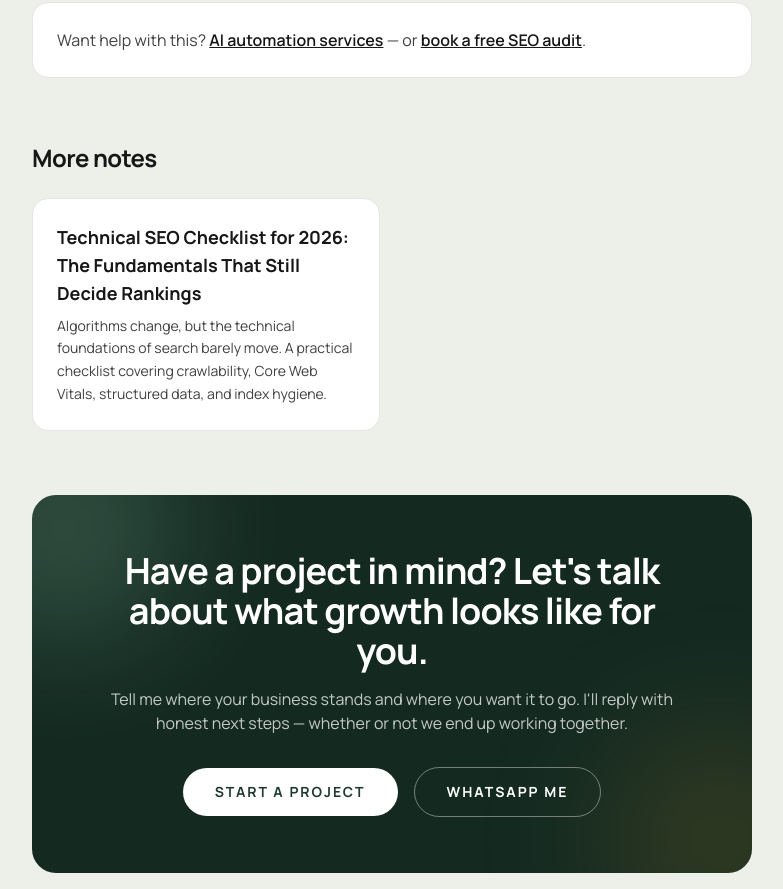
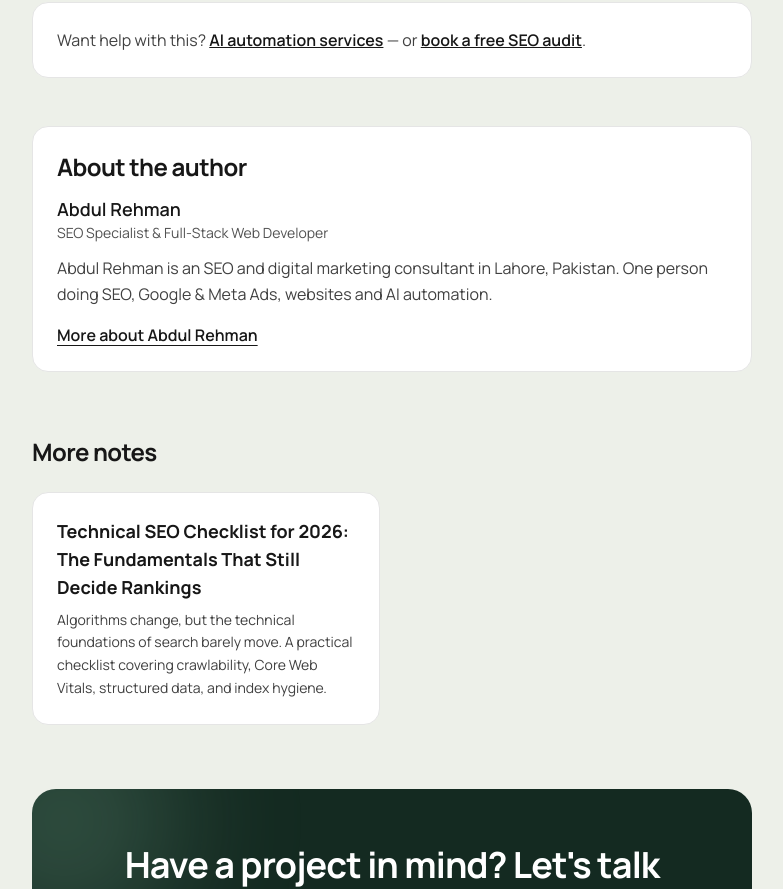
Before and after one commit to bodycartoon0111-netizen/abdul-rehman-portfolio, a Next.js app: page /blog/ai-automation-small-marketing-team in a window 1280 px wide. Shown: the part 1960-2849 px from the top of the page, without its empty margins (248-1031 px from the left). Built offline with nearby package versions, Linux system fonts and the light colour scheme; no server answers.

Commit message:
Add About the author box to blog posts; share Person schema

```diff
--- a/app/blog/[slug]/page.tsx
+++ b/app/blog/[slug]/page.tsx
@@ -2,7 +2,7 @@ import type { Metadata } from "next";
 import Link from "next/link";
 import { notFound } from "next/navigation";
 import { getPostBySlug, getPostSlugs, blogPosts } from "@/data/blog";
-import { absoluteUrl, buildBreadcrumbJsonLd, siteUrl } from "@/lib/seo";
+import { absoluteUrl, buildBreadcrumbJsonLd, buildPersonJsonLd } from "@/lib/seo";
 import { JsonLd } from "@/components/seo/JsonLd";
 import Breadcrumbs from "@/components/sections/Breadcrumbs";
 import CtaBand from "@/components/sections/CtaBand";
@@ -45,8 +45,7 @@ export default async function BlogPostPage({ params }: PageProps) {
   const post = getPostBySlug(slug);
   if (!post) notFound();
 
-  const base = siteUrl();
-  const pageUrl = absoluteUrl(`/blog/${post.slug}`);
+    const pageUrl = absoluteUrl(`/blog/${post.slug}`);
 
   const related = blogPosts.filter((p) => p.slug !== post.slug).slice(0, 2); const serviceHref = post.category === "AI Automation" ? "/services/ai-automation" : "/services/seo"; const serviceLabel = post.category === "AI Automation" ? "AI automation services" : "SEO services in Lahore";
 
@@ -61,8 +60,8 @@ export default async function BlogPostPage({ params }: PageProps) {
     datePublished: post.publishedAt,
     dateModified: post.updatedAt ?? post.publishedAt,
     mainEntityOfPage: pageUrl,
-    author: { "@type": "Person", name: "Abdul Rehman", url: base },
-    publisher: { "@type": "Person", name: "Abdul Rehman", url: base },
+    author: buildPersonJsonLd(),
+    publisher: buildPersonJsonLd(),
   };
 
   const breadcrumbLd = buildBreadcrumbJsonLd([
@@ -138,7 +137,7 @@ export default async function BlogPostPage({ params }: PageProps) {
         </footer>
       <aside className="mt-12 rounded-2xl border border-neutral-200 bg-white p-6"><p className="leading-relaxed text-neutral-700">Want help with this? <Link href={serviceHref} className="font-semibold text-neutral-900 underline">{serviceLabel}</Link> — or <Link href="/contact" className="font-semibold text-neutral-900 underline">book a free SEO audit</Link>.</p></aside></article>
 
-      {related.length > 0 && (
+      <section aria-labelledby="author-heading" className="mt-12 rounded-2xl border border-neutral-200 bg-white p-6"><h2 id="author-heading" className="text-2xl font-bold tracking-tight text-neutral-900">About the author</h2><p className="mt-3 text-lg font-semibold text-neutral-900">Abdul Rehman</p><p className="text-sm text-neutral-600">SEO Specialist &amp; Full-Stack Web Developer</p><p className="mt-3 leading-relaxed text-neutral-700">Abdul Rehman is an SEO and digital marketing consultant in Lahore, Pakistan. One person doing SEO, Google &amp; Meta Ads, websites and AI automation.</p><Link href="/about" className="mt-4 inline-flex items-center gap-1 font-semibold text-neutral-900 underline underline-offset-4">More about Abdul Rehman</Link></section> {related.length > 0 && (
         <section aria-labelledby="more-posts-heading" className="mt-16">
           <h2 id="more-posts-heading" className="text-2xl font-bold tracking-tight text-neutral-900">
             More notes
```
